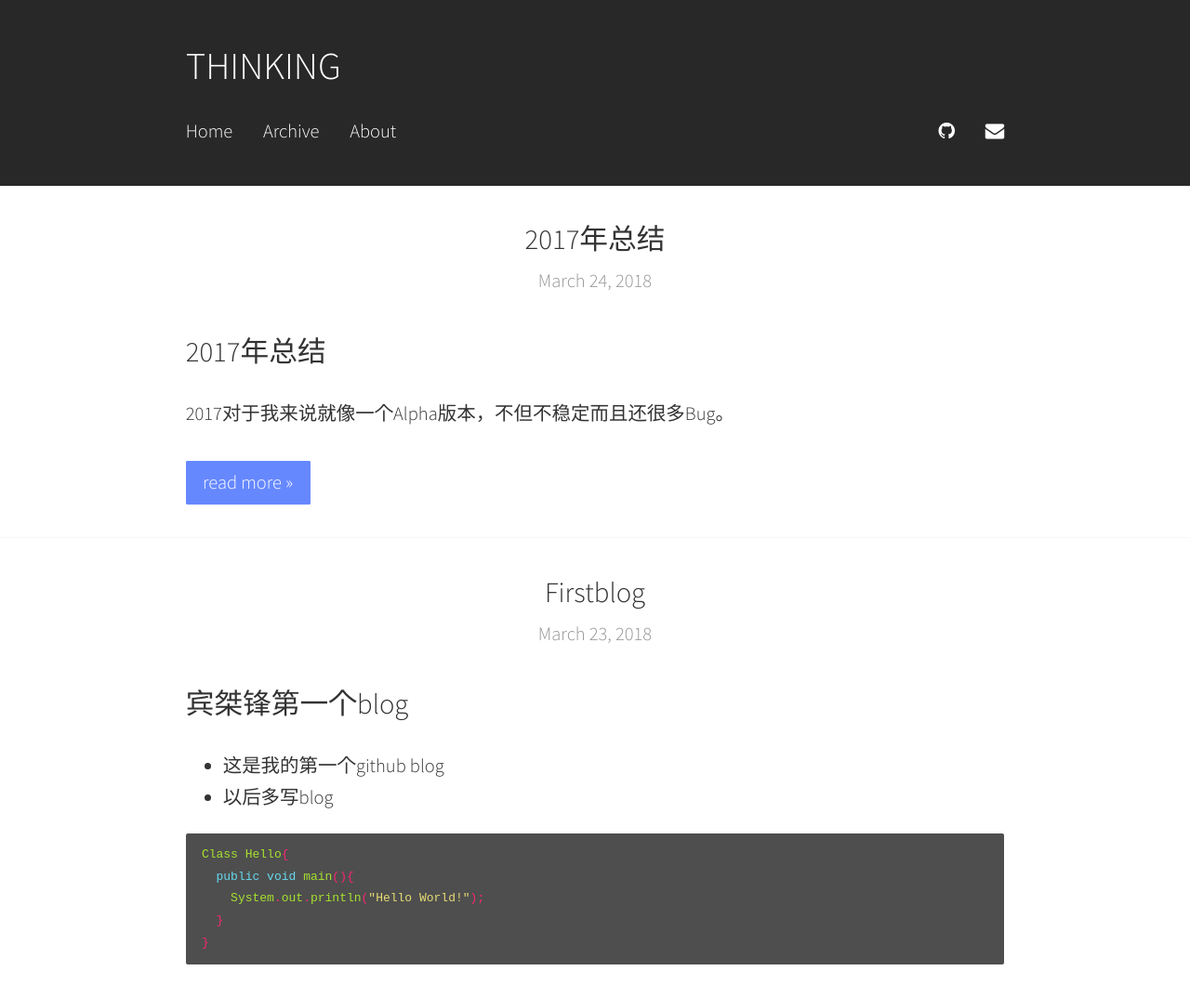
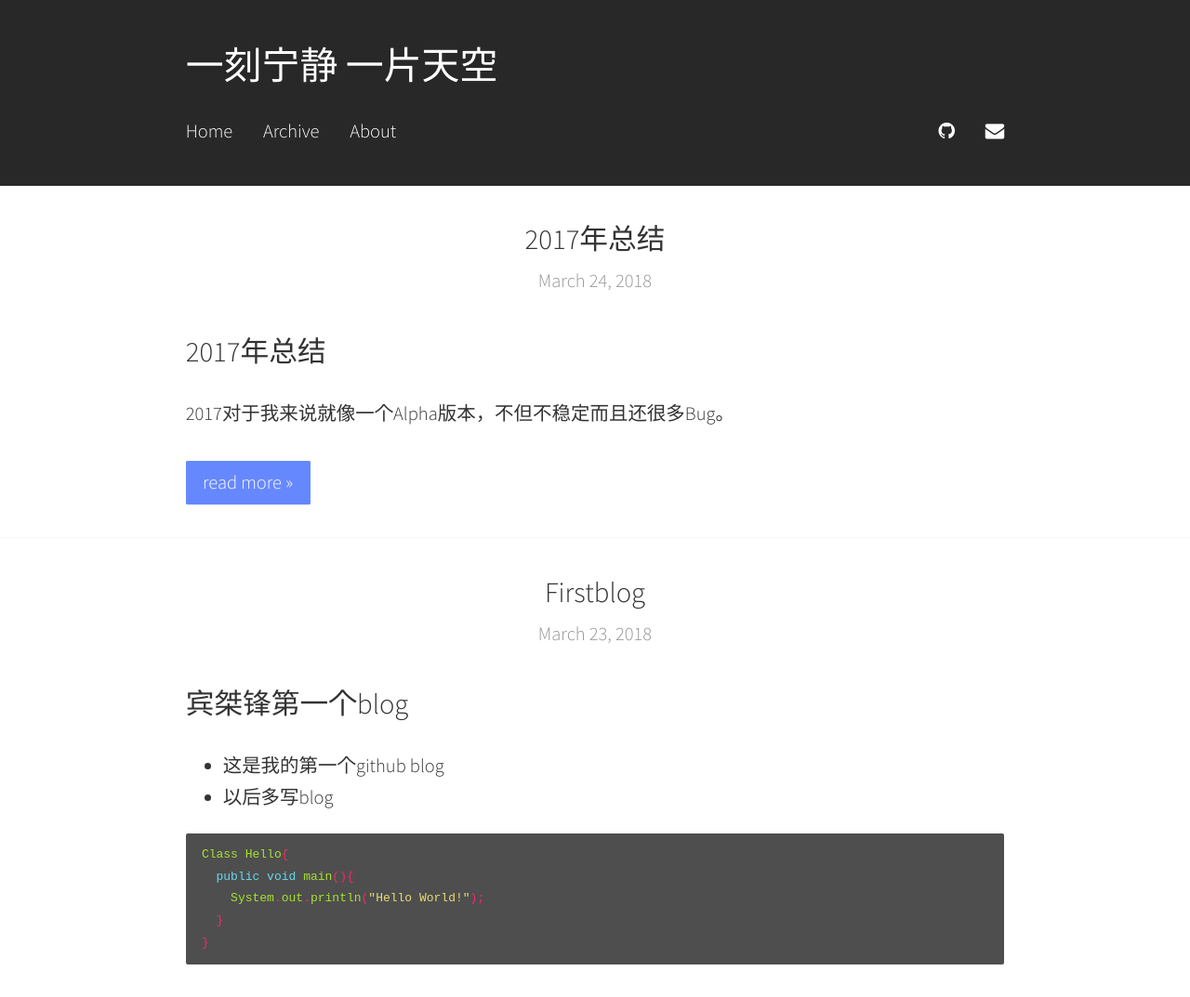
Before and after one commit to binjf/binjf.github.com, a Jekyll site: the page built from index.html, in a window 1280 px wide. Shown: the whole page at 93% size. Built offline with Jekyll 4.4.1, drawn with Linux system fonts in a browser that asks for light colours; the list of posts is cut into pages by our own code.

Commit message:
update config

```diff
--- a/_config.yml
+++ b/_config.yml
@@ -1,4 +1,4 @@
-title: "THINKING"
+title: "一刻宁静 一片天空"
 author: "宾桀锋 Sky"
 description: "一刻宁静，一片天空。"
 more: "read more »"
```
